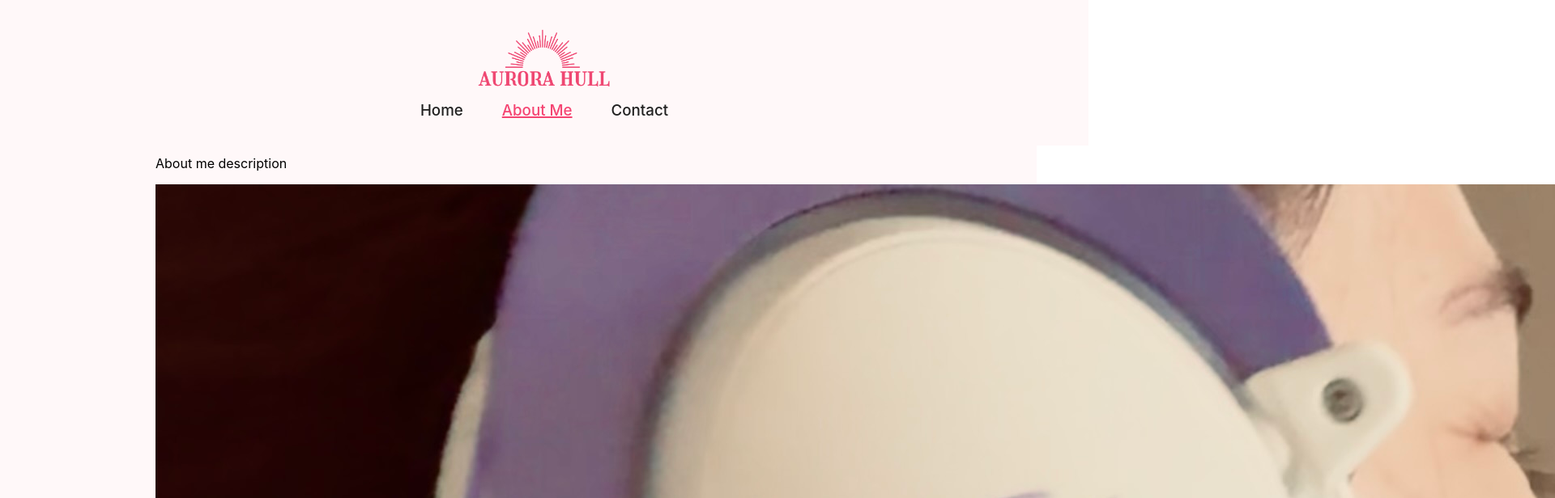
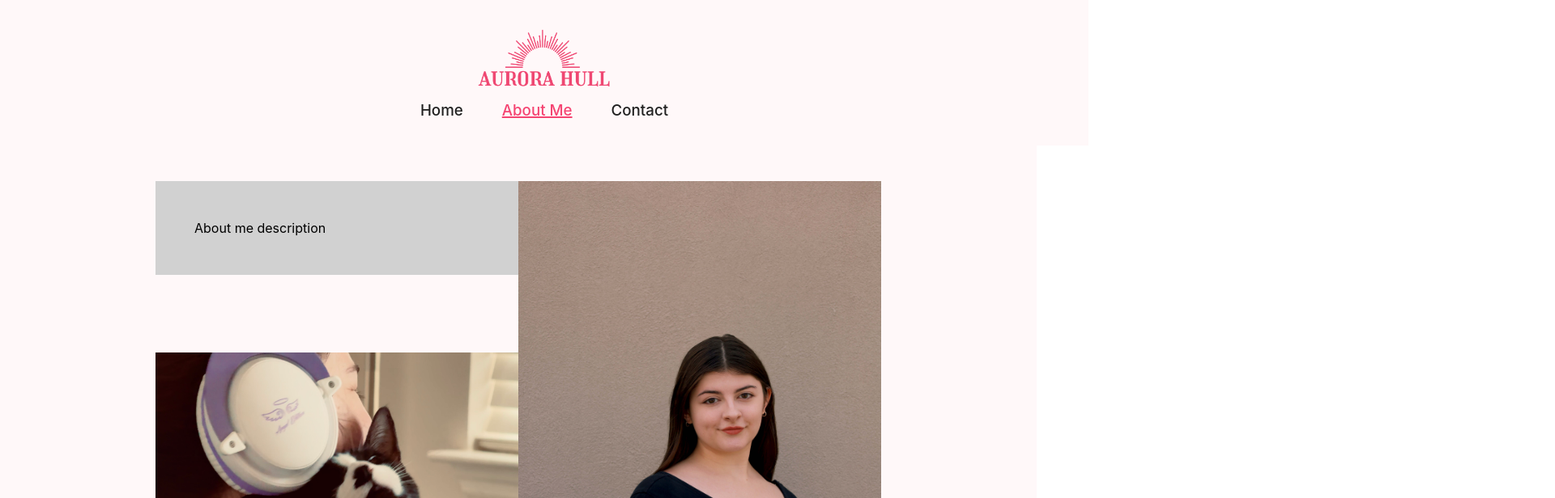
Before and after one commit to RyanGiles/aurora-hull-portfolio, a React (Create React App) app: page /about in a window 1280 px wide. Shown: the top 616 px of the page at 81% size, 1920 px wide, since content can reach past the window. Built offline with nearby package versions, Linux system fonts and the light colour scheme.

Commit message:
styles about page

```diff
--- a/src/pages/About/About.js
+++ b/src/pages/About/About.js
@@ -4,7 +4,7 @@ function About() {
   return (
     <div className="about">
       <div className="about__column">
-        <p className="about__item">About me description</p>
+        <p className="about__item about__item-text">About me description</p>
         <img
           src="About/about01.jpeg"
           alt="gaming with spock"
--- a/src/pages/About/About.scss
+++ b/src/pages/About/About.scss
@@ -2,8 +2,22 @@
 @use "../../styles/variables" as *;
 
 .about {
+  display: flex;
+  justify-content: space-between;
   padding-top: 11rem;
   @include desktop {
     padding: 11rem 12rem 0 12rem;
   }
+  &__column {
+    display: flex;
+    flex-direction: column;
+    width: 35vw;
+  }
+  &__item {
+    margin: 3rem 0;
+    &-text {
+      padding: 3rem;
+      background-color: $silver;
+    }
+  }
 }
```
